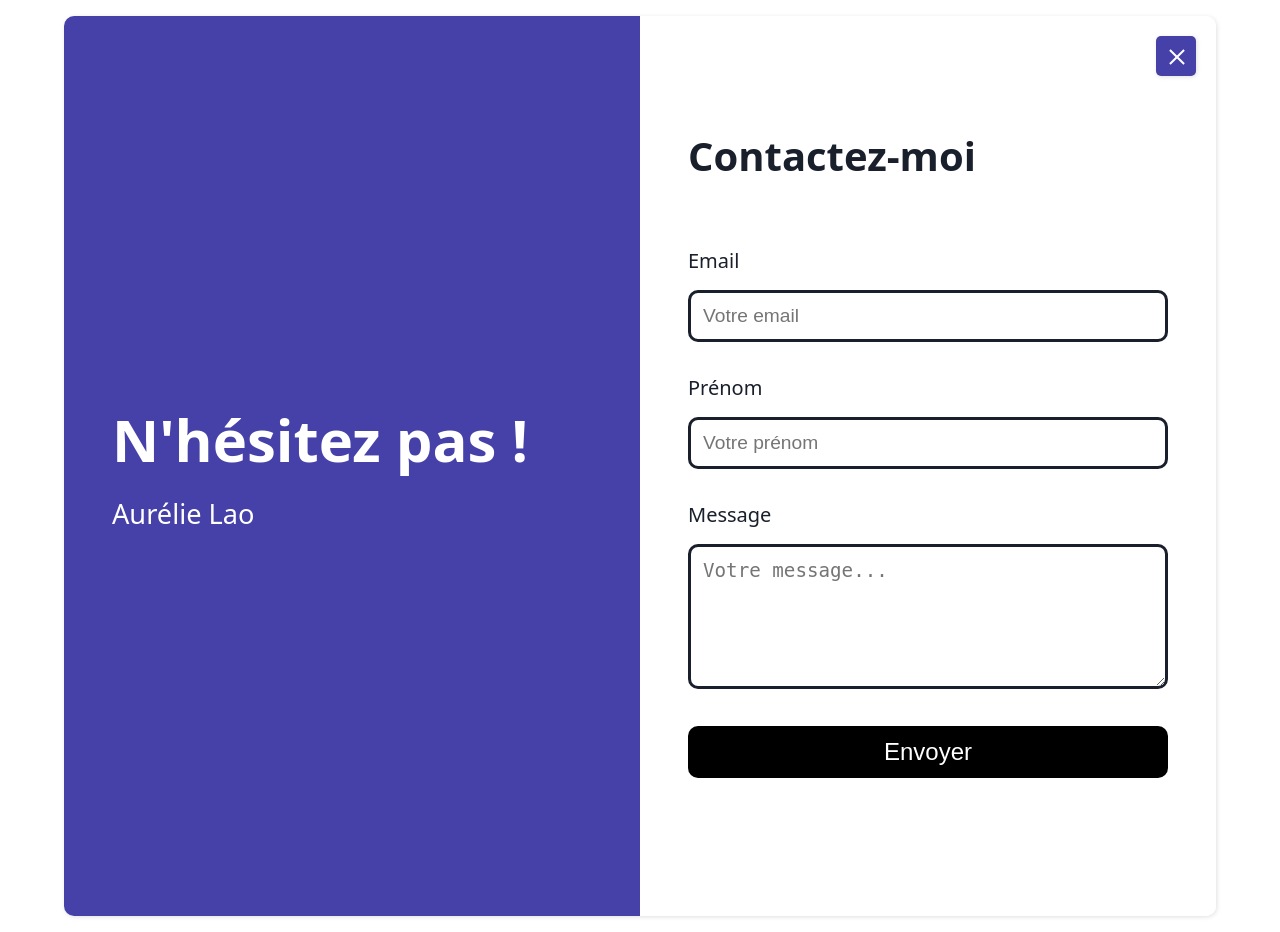
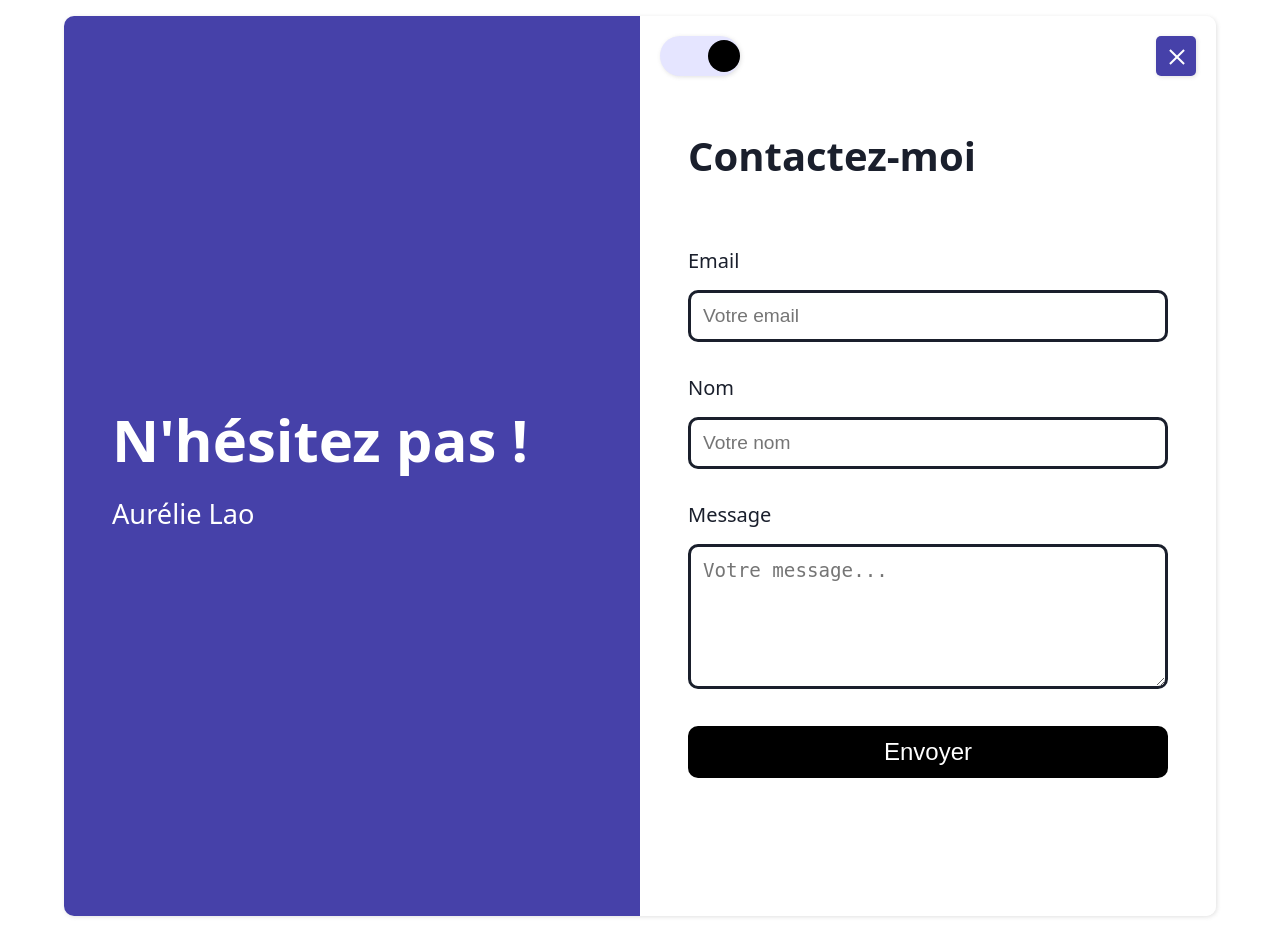
Before and after one commit to Auresorhia/Portfolio, a PHP site: page /contact.php in a window 1280 px wide. Run offline with PHP 8.4, Linux system fonts and the light colour scheme.

Commit message:
ajout 29/01

```diff
--- a/contact.css
+++ b/contact.css
@@ -124,6 +124,42 @@
   transform: rotate(-45deg);
 }
 
+.theme {
+  position: absolute;
+  top: 1.25rem;
+  left: 1.25rem;
+  width: 5rem;
+  height: 2.5rem;
+  background: #E5E5FF;
+  border: none;
+  border-radius: 50px;
+  cursor: pointer;
+  display: flex;
+  align-items: center;
+  justify-content: center;
+  box-shadow: var(--box-shadow);
+}
+
+.logo {
+  position: absolute;
+  width: 2rem;
+  height: 2rem;
+  right: 0;
+  transition: transform var(--transition-speed);
+}
+
+.logo:hover {
+  transform: scale(1.1);
+}
+
+#mode{
+  position: absolute;
+  width: 100%;
+  height: 100%;
+  background-color: black;
+  border-radius: 50px;
+}
+
 /* Titre du formulaire */
 .contacte-moi {
   font-size: 2.5rem;
@@ -185,11 +221,11 @@ textarea:focus {
 }
 
 @media (max-width: 982px) {
+
   .carre1,
   .carre2 {
     padding: 1.5rem;
   }
-
   #hesite-pas {
     font-size: 2rem;
   }
@@ -199,13 +235,13 @@ textarea:focus {
   }
 
   .contacte-moi {
-      font-size: 1.25rem;
+    font-size: 2rem;
     color: black;
   }
 }
 
 /* Amélioration de l'accessibilité */
-  @media (max-width: 800px) {
+@media (max-width: 768px) {
   .carre-noirblanc {
       flex-direction: column;
   }
@@ -244,8 +280,31 @@ textarea:focus {
   .btn-submit {
       font-size: 16px; /* Prevent zoom on mobile */
   }
+  textarea{
+    margin-bottom: 2rem;
+  }
+
   .form-group {
       margin-bottom: var(--spacing-md);
+  }
+  .theme{
+    width: 3.5rem;
+    height: 2rem;
+  }
+  .logo{
+    width: 1.5rem;
+    height: 1.5rem;
+  }
+}
+
+@media (max-width: 480px) {
+  .theme{
+    width: 2.5rem;
+    height: 1rem;
+  }
+  .logo{
+    width: 1.5rem;
+    height: 1.5rem;
   }
 }
 /* Pour les écrans en mode paysage sur mobile */
--- /dev/null
+++ b/contact.js
@@ -0,0 +1,29 @@
+'use strict';
+
+let off = document.getElementById('mode');
+let mode = document.getElementsByClassName('carre2')[0]; // Cible le premier élément avec la classe 'carre2'
+let contactez_moi = document.getElementsByClassName('contacte-moi')[0]; // Cible le premier élément avec la classe 'contacte-moi'
+let labels = document.getElementsByTagName('label');
+let inputs = document.getElementsByTagName('input');
+let textAreas = document.getElementsByTagName('textarea');
+
+off.addEventListener('click', () => {
+    document.body.style.background = "#333";
+    mode.style.backgroundColor = "#1E1E1E";
+    contactez_moi.style.color = "#f4f4f4";
+
+    // Applique un style à chaque label
+    for (let label of labels) {
+        label.style.color = "white";
+    }
+
+    // Applique un style à chaque input
+    for (let input of inputs) {
+        input.style.border = "2px solid black"; // Définir la largeur, le style (solide) et la couleur de la bordure
+    }
+
+    // Applique un style à chaque textarea
+    for (let textArea of textAreas) {
+        textArea.style.color = "2px solid black";
+    }
+});
--- a/contact.php
+++ b/contact.php
@@ -33,6 +33,12 @@
                     </span>
                 </button>
 
+                <div class="theme" aria-label="Changer le thème">
+                    <div type="button" class="logo" aria-hidden="true">
+                            <div id="mode"></div>
+                    </div>
+                </div>
+
                 <!-- Titre du formulaire -->
                 <h2 class="contacte-moi">Contactez-moi</h2>
 
@@ -53,18 +59,19 @@
                         </div>
 
                         <div class="form-group">
-                            <label for="prenom">Prénom</label>
+                            <label for="nom">Nom</label>
                             <input
                                 type="text"
-                                id="prenom"
-                                name="prenom"
-                                placeholder="Votre prénom"
+                                id="nom"
+                                name="nom"
+                                placeholder="Votre nom"
                                 required
                                 autocomplete="given-name"
                                 minlength="2"
                                 maxlength="50"
                             >
                         </div>
+
 
                         <div class="form-group">
                             <label for="message">Message</label>
@@ -91,5 +98,6 @@
             </section>
         </section>
     </main>
+    <script src="contact.js"></script>
 </body>
 </html>
--- a/projects.php
+++ b/projects.php
@@ -102,7 +102,7 @@
             </section>
         </div>
     </footer>
-    <script src="app.js"></script>
+    <script src="slider.js"></script>
     <script src="menu.js"></script>
 </body>
 </html>
```
Also changed, not shown: slider.js (added, +28 -0 lines). Lines whose indentation alone changed are shown as unchanged.
